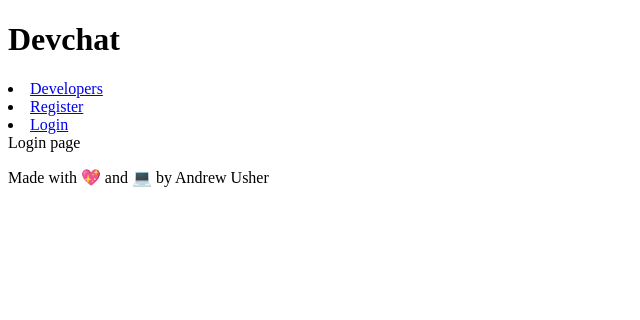
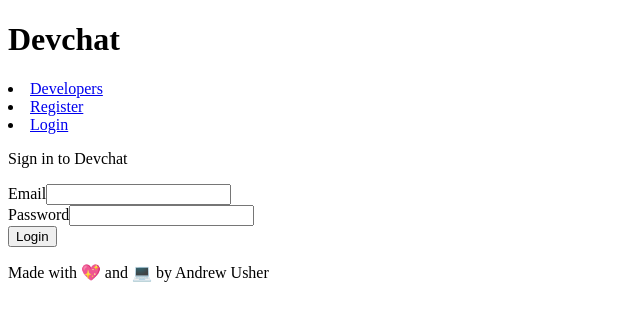
Before and after one commit to AndrewUsher/devchat, a React app: page /login in a window 1280 px wide. Shown: the top 320 px of the page, without its empty margins (0-640 px from the left). Built offline with nearby package versions, Linux system fonts and the light colour scheme.

Commit message:
Complete login form

```diff
--- a/src/client/components/Login.js
+++ b/src/client/components/Login.js
@@ -1,9 +1,53 @@
 import React, { Component } from 'react'
 
 class Login extends Component {
+  constructor (props) {
+    super(props)
+    this.state = {
+      email: '',
+      password: ''
+    }
+
+    this.formChange = this.formChange.bind(this)
+    this.formSubmit = this.formSubmit.bind(this)
+  }
+
+  formChange (event) {
+    const { name, value } = event.target
+    this.setState({
+      [name]: value
+    })
+  }
+
+  formSubmit (event) {
+    event.preventDefault()
+
+    const { email, password } = this.state
+    const user = {
+      email,
+      password
+    }
+
+    console.log(user)
+  }
   render () {
     return (
-      <div>Login page</div>
+      <div className="login">
+        <div className="container">
+          <p>Sign in to Devchat</p>
+          <form onSubmit={this.formSubmit} >
+            <div className="form-group">
+              <label htmlFor="email">Email</label>
+              <input type="email" name="email" id="email" onChange={this.formChange} />
+            </div>
+            <div className="form-group">
+              <label htmlFor="password">Password</label>
+              <input type="password" name="password" id="password" onChange={this.formChange} />
+            </div>
+            <input type="submit" value="Login" />
+          </form>
+        </div>
+      </div>
     )
   }
 }
```
